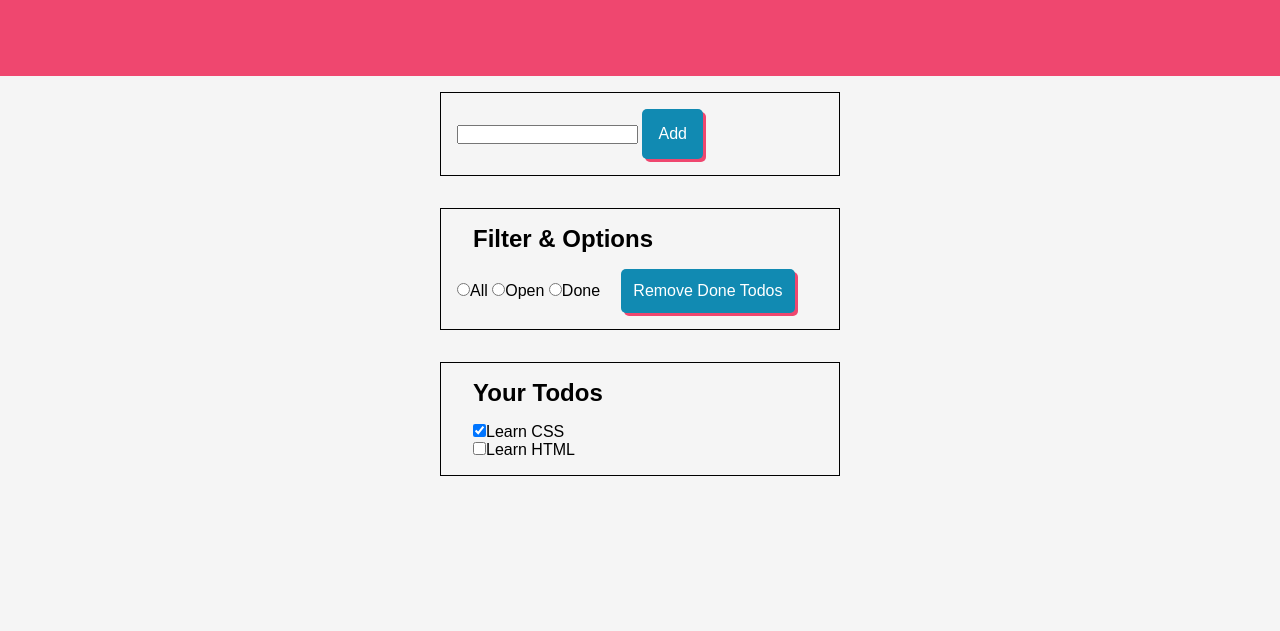
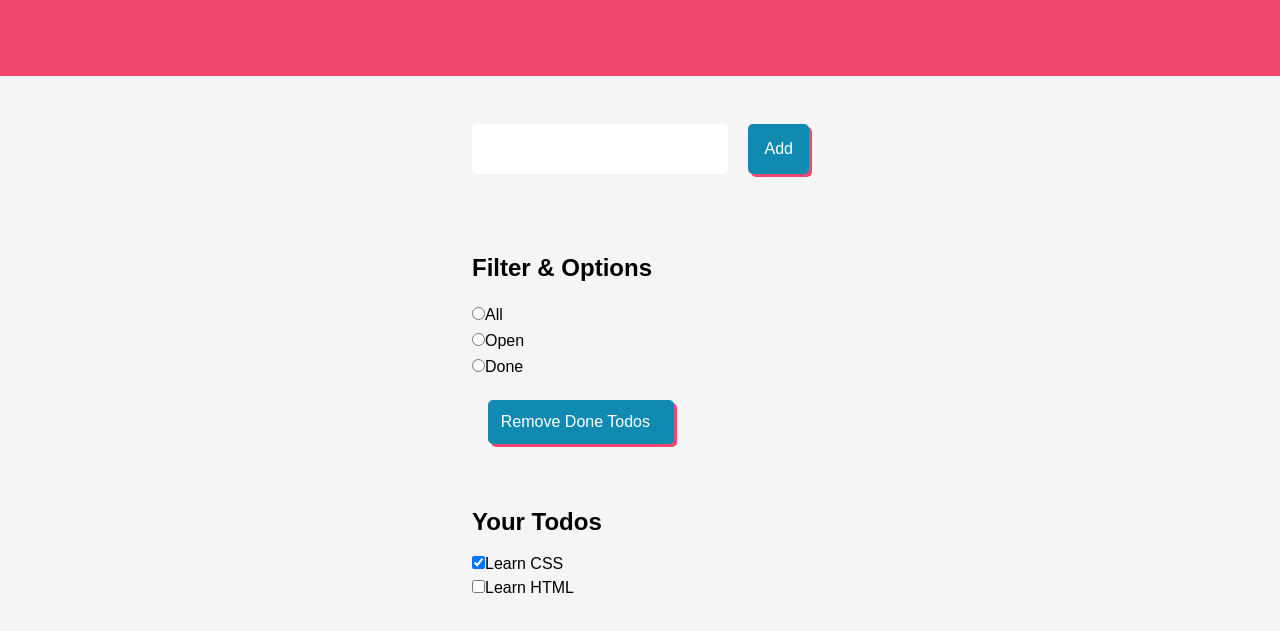
Before and after one commit to dorojuse/javascript, a plain HTML site: page todo-app/index.html in a window 1280 px wide. Shown: the part 139-770 px from the top of the page. Drawn offline with Linux system fonts and the light colour scheme.

Commit message:
final commit

```diff
--- a/todo-app/index.html
+++ b/todo-app/index.html
@@ -23,6 +23,7 @@
         </article>
         <article class="filter">
             <h2>Filter & Options</h2>
+            <div class="container">
                 <form id="filter-form"></form>
                 <label>
                     <input type="radio" name="filter" id="all">All
@@ -35,6 +36,7 @@
                 </label>
                 </form>
                 <button class="removebtn">Remove Done Todos</button>
+            </div>
         </article>
         <article class="todos">
             <h2>Your Todos</h2>
@@ -45,7 +47,7 @@
             </ul>
         </article>
     </main>
-    <script src="scripts.js"></script>
+    <script src="script.js"></script>
 </body>
 
 </html>
--- a/todo-app/scripts.js
+++ b/todo-app/script.js
@@ -71,11 +71,19 @@ addForm.addEventListener("submit", (event) => {
   const newDescription = inputText.trim();
   const generatedId = Date.now().toString();
 
-  state.todos.push({
-    id: generatedId,
-    description: newDescription,
-    done: false,
-  });
+  if (
+    state.todos.some(
+      (todo) => todo.description.toLowerCase() === newDescription.toLowerCase()
+    )
+  ) {
+    return;
+  } else {
+    state.todos.push({
+      id: generatedId,
+      description: newDescription,
+      done: false,
+    });
+  }
 
   renderTodos();
   descriptionInput.value = "";
@@ -97,11 +105,7 @@ donebtn.addEventListener("click", () => {
 });
 
 removebtn.addEventListener("click", () => {
-  state.todos.forEach((todo) => {
-    if (todo.done) {
-      return "";
-    }
-  });
+  state.todos = state.todos.filter((todo) => !todo.done);
   renderTodos();
 });
 
--- a/todo-app/style.css
+++ b/todo-app/style.css
@@ -25,7 +25,6 @@ main {
   padding: 1rem;
   height: auto;
   width: 25rem;
-  border: 1px solid black;
 }
 
 h1 {
@@ -35,7 +34,7 @@ h1 {
   text-shadow: 3px 3px #118ab2, 5px 5px #f5ab00;
 }
 
-#input {
+#description {
   all: unset;
   background-color: white;
   padding: 1rem;
@@ -54,28 +53,9 @@ h1 {
   box-shadow: 3px 3px #ef476f;
 }
 
-.filter ul,
-.todos ul {
-  list-style: none;
-  margin-left: 1rem;
-}
-
 h2 {
   margin-bottom: 1rem;
   margin-left: 1rem;
-}
-
-/*input[type="radio"] {
-  appearance: none;
-  -webkit-appearance: none;
-  border-radius: 50%;
-  background: #ff572233;
-  border: 8px solid #fff;
-  box-shadow: 0 0 0 2px #073b4c;
-}*/
-
-.filter ul li {
-  line-height: 1.5rem;
 }
 
 .removebtn {
@@ -86,4 +66,22 @@ h2 {
   border-radius: 5px;
   box-shadow: 3px 3px #ef476f;
   margin-left: 1rem;
+  margin-top: 1rem;
+  width: 10rem;
 }
+
+.container {
+  display: flex;
+  flex-direction: column;
+  gap: 0.5rem;
+  margin-left: 1rem;
+}
+
+#list {
+  list-style: none;
+  margin-left: 1rem;
+}
+
+#list li {
+  line-height: 1.5rem;
+}
```
Lines whose indentation alone changed are shown as unchanged.
